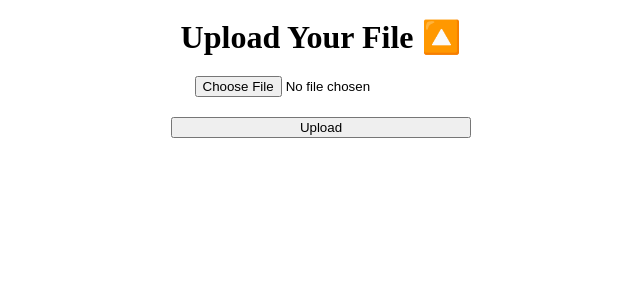
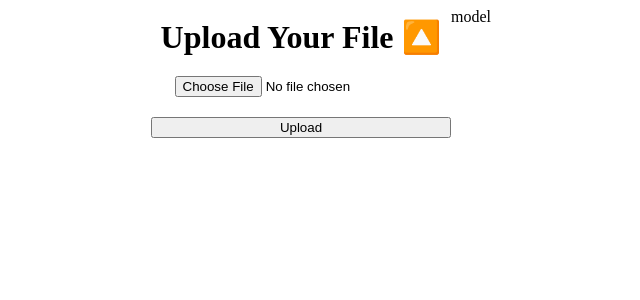
Before and after one commit to SagarParmar-edelta/fileUploadReact, a React (Create React App) app: page / in a window 1280 px wide. Shown: the top 300 px of the page, without its empty margins (327-967 px from the left). Built offline with nearby package versions, Linux system fonts and the light colour scheme.

Commit message:
feat/add model

```diff
--- a/src/components/FileUpload.js
+++ b/src/components/FileUpload.js
@@ -1,6 +1,7 @@
 import React, { Fragment, useState } from "react";
 import "./fileUpload.css";
 import Axios from "axios";
+import Model from "./Model";
 const FileUpload = () => {
   const [file, setFile] = useState({});
   const [uploadedFile, setUploadedFile] = useState({});
@@ -43,6 +44,7 @@ const FileUpload = () => {
           />
         </div>
       </form>
+      <Model />
     </Fragment>
   );
 };
--- /dev/null
+++ b/src/components/Model.js
@@ -0,0 +1,5 @@
+import React from "react";
+
+export default function Model() {
+  return <div>model</div>;
+}
```
